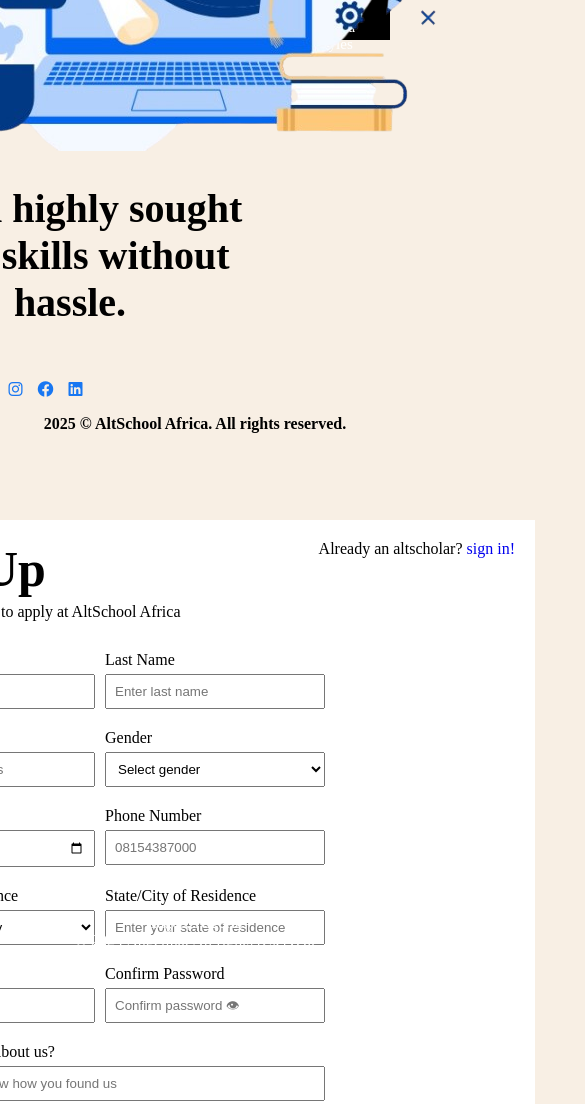
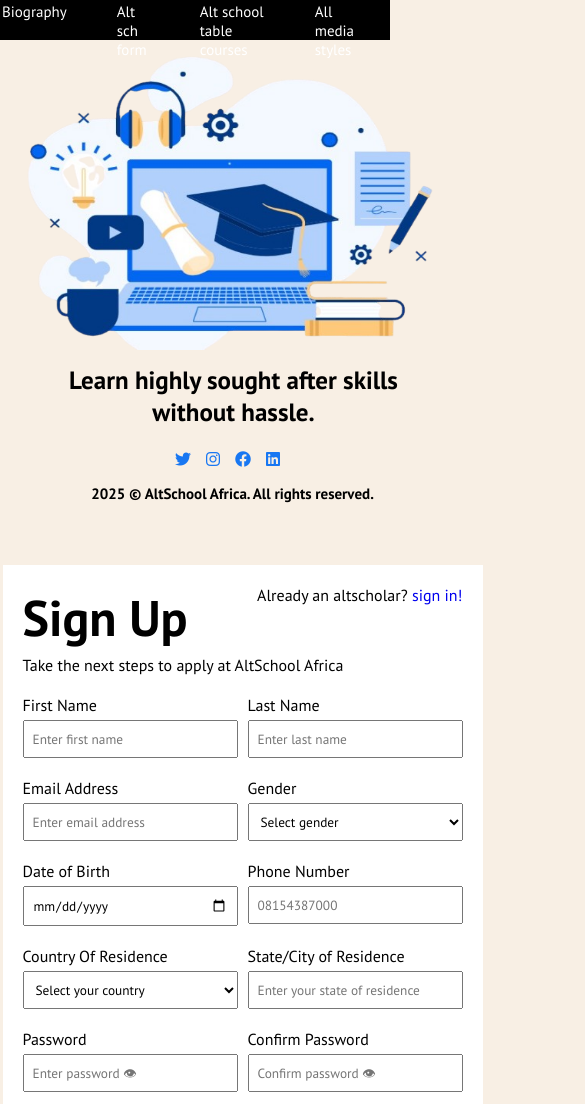
Before and after one commit to Git-Angel/LMS_Biography, a plain HTML site: page form.html in a window 390 px wide. Shown: the top 1104 px of the page, 585 px wide, since content can reach past the window. Drawn offline with Linux system fonts and the light colour scheme.

Commit message:
Updated With Css

```diff
--- a/form.html
+++ b/form.html
@@ -5,7 +5,7 @@
     <meta name="viewport" content="width=device-width, initial-scale=1.0" />
     <title>ALT School Application Form</title>
     <link rel="stylesheet" href="./style.css">
-    <link href="https://cdnjs.cloudflare.com/ajax/libs/font-awesome/6.0.0-beta3/css/all.min.css" rel="stylesheet">
+   <link href="https://cdnjs.cloudflare.com/ajax/libs/font-awesome/6.0.0-beta3/css/all.min.css" rel="stylesheet">
   </head>
   <body style="background-color: rgb(248, 239, 228);">
     <header>
@@ -14,8 +14,8 @@
           <img src="./Assets/Pics/Logo.jpg" alt="Logo" style="width: 50px; height: 20px;">
             <ul class="topart">
           <li><a href="./index.html">Biography</a></li>
-         <li><a href="./form.html">ALT school form</a></li>
-         <li><a href="./table.html">ALT school table courses</a></li>
+         <li><a href="./form.html">Alt sch form</a></li>
+         <li><a href="./table.html">Alt school table courses</a></li>
          <li><a href="./media.html">All media styles</a></li>
           </ul>
           </nav>
--- a/style.css
+++ b/style.css
@@ -1,7 +1,11 @@
+
+@import url('https://fonts.googleapis.com/css2?family=PT+Sans:ital,wght@0,400;0,700;1,400;1,700&display=swap');
+
 *{
     padding: 0;
     margin: 0;
     box-sizing: border-box;
+    font-family:"PT Sans", serif ;
 }
 
 .navbar{
@@ -55,6 +59,13 @@ span{
     text-align: center;
     margin-bottom: 20px;
 }
+.about div{
+    padding: 15px;
+}
+
+.why div{
+    padding: 15px;
+}
 
 .bout{
 font-size: 30px;
@@ -93,6 +104,7 @@ margin: auto;
 
  .animation li{
    margin-bottom: 20px;
+   padding: 10px;
  }
 
  .animate{
@@ -204,7 +216,6 @@ border-radius: 20px;
 @media (max-width: 768px){
     .div1, .div2{
       flex-wrap: wrap;
-
 }
 .div3{
    flex-wrap: wrap;
@@ -218,25 +229,9 @@ border-radius: 20px;
     gap: 15px;
     justify-content: center;
     align-items: center;
-    width: 100%;
-    height: 100vh;
+    width: 94rem;
+
 }
-
-@media (max-width: 768px){
-    .Overall{
-        flex-direction: column;
-    }
-}
-
-/* .MAIN{
-    display: flex;
-    gap: 15px;
-    justify-content: center;
-    align-items: center;
-    border: 5px solid red;
-    width: 100%;
-    height: 100vh;
- } */
 
 .checka{
     height: 200px;
@@ -279,18 +274,46 @@ border-radius: 20px;
   }
 
   @media (max-width: 768px){
-    .check{align-items: start;
-        justify-content: left;
+
+    .Overall{
+        flex-direction: column;
+        width: 5px;
     }
-    .checka{
-        margin-left: 0;
+    .check{
+      width: 100px;
+      height: 500px;
     }
-    .socials{
-        margin-left: 200px;
+       .check img{
+        margin-left: 4rem;
+        height: 300px;
+        width: 450px;
+       }
+       .checka p{
+        font-size: 25px;
+        margin-top: 10px;
+       }
+       .checka{
+        margin-left: 1rem;
+        height: 90px;
+
+       }
+       .socials{
+        margin-top: 0px;
+        margin-bottom: 0px;
+        margin-left: 250px;
+        gap: 5x;
     }
-   .copy{
-    margin-left: 0;
-   }
+    .copy{
+        margin-left: 80px;
+        margin-bottom: 5px;
+        width: 400px;
+        height: 50px;
+        margin-top: 20px;
+
+       }
+       .copy p{
+        font-size: 15px;
+       }
     }
 
 
@@ -312,14 +335,14 @@ border-radius: 20px;
 
 .container{
     width: 680px;
-    height: 700px;
+    height: 740px;
     background-color: white;
     padding: 20px 20px;
 }
 
 form{
     background-color: white;
-    padding-top: 30px;
+    padding-top: 20px;
 }
 
 .name{
@@ -358,7 +381,7 @@ input:hover, select:hover{
 }
 
 button{
-    margin-top: 25px;
+    margin-top: 20px;
     background-color: blue;
     color: white;
     cursor: pointer;
@@ -369,21 +392,16 @@ button:hover{
 }
 
 @media (max-width: 768px){
-    .name{
-      flex-wrap: wrap;
-      width: 450px;
+    .container{
+         width: 30rem;
+         margin-left: 30rem;
     }
+    /* .name{
+      flex-direction: column;
+      gap: 5;
+      padding-bottom: 5px;
+    }*/
 
-    button {
-        width: 450px;
-    }
-    #HearaboutUs{
-        width: 450px;
-    }
-    .terms{
-        width: 450px;
-    }
-    .sign {
-      flex-wrap: wrap;
-    }
+
+
 }
```
Also changed, not shown: index.html (+5 -5 lines), media.html (+2 -2 lines), table.html (+4 -2 lines).
